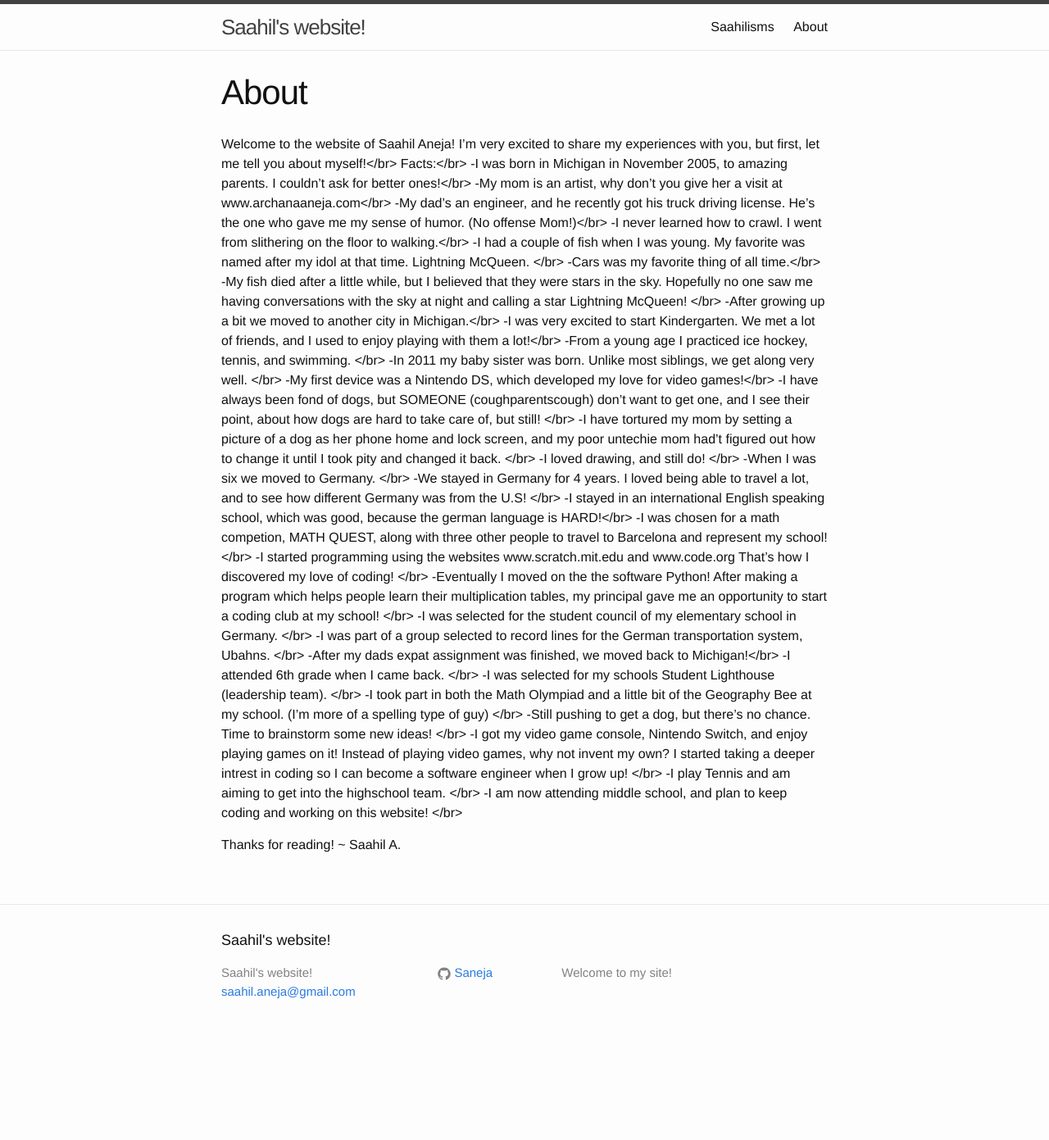
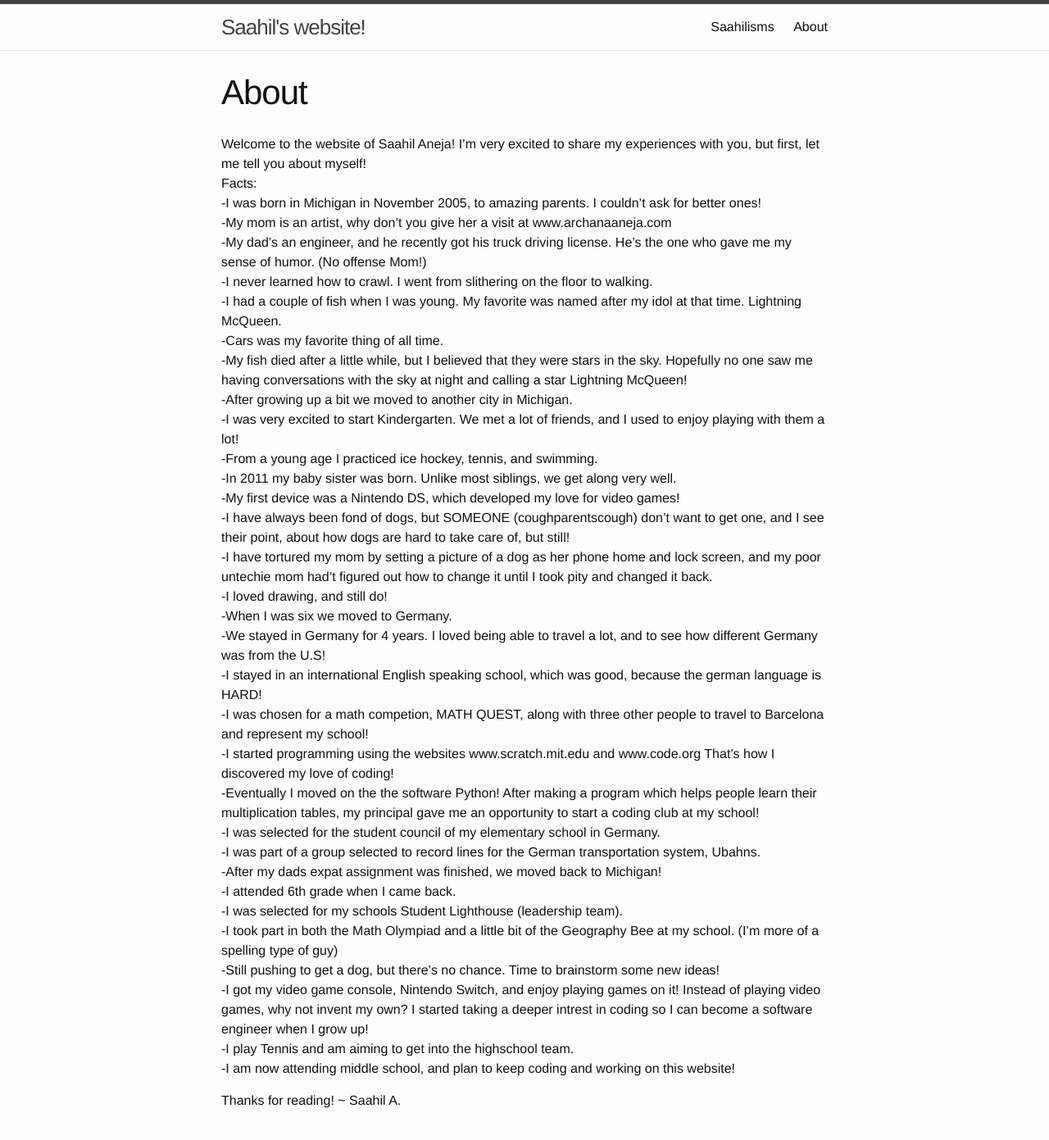
Before and after one commit to Saneja/saneja.github.io, a Jekyll site: the page built from about.md, in a window 1280 px wide and 1400 px high. Shown: the top 1391 px of the window at 82% size. Built offline with Jekyll 4.4.1, drawn with Linux system fonts in a browser that asks for light colours.

```diff
--- a/about.md
+++ b/about.md
@@ -5,39 +5,39 @@ permalink: /about/
 ---
 
 Welcome to the website of Saahil Aneja!
-I'm very excited to share my experiences with you, but first, let me tell you about myself!</br>
-Facts:</br>
--I was born in Michigan in November 2005, to amazing parents. I couldn't ask for better ones!</br>
--My mom is an artist, why don't you give her a visit at www.archanaaneja.com</br>
--My dad's an engineer, and he recently got his truck driving license. He's the one who gave me my sense of humor. (No offense Mom!)</br>
--I never learned how to crawl. I went from slithering on the floor to walking.</br>
--I had a couple of fish when I was young. My favorite was named after my idol at that time. Lightning McQueen. </br>
--Cars was my favorite thing of all time.</br>
--My fish died after a little while, but I believed that they were stars in the sky. Hopefully no one saw me having conversations with the sky at night and calling a star Lightning McQueen! </br>
--After growing up a bit we moved to another city in Michigan.</br>
--I was very excited to start Kindergarten. We met a lot of friends, and I used to enjoy playing with them a lot!</br>
--From a young age I practiced ice hockey, tennis, and swimming. </br>
--In 2011 my baby sister was born. Unlike most siblings, we get along very well. </br>
--My first device was a Nintendo DS, which developed my love for video games!</br>
--I have always been fond of dogs, but SOMEONE (coughparentscough) don't want to get one, and I see their point, about how dogs are hard to take care of, but still! </br>
--I have tortured my mom by setting a picture of a dog as her phone home and lock screen, and my poor untechie mom had't figured out how to change it until I took pity and changed it back. </br>
--I loved drawing, and still do! </br>
--When I was six we moved to Germany. </br>
--We stayed in Germany for 4 years. I loved being able to travel a lot, and to see how different Germany was from the U.S! </br>
--I stayed in an international English speaking school, which was good, because the german language is HARD!</br>
--I was chosen for a math competion, MATH QUEST, along with three other people to travel to Barcelona and represent my school! </br>
--I started programming using the websites www.scratch.mit.edu and www.code.org That's how I discovered my love of coding! </br>
--Eventually I moved on the the software Python! After making a program which helps people learn their multiplication tables, my principal gave me an opportunity to start a coding club at my school! </br>
--I was selected for the student council of my elementary school in Germany. </br>
--I was part of a group selected to record lines for the German transportation system, Ubahns. </br>
--After my dads expat assignment was finished, we moved back to Michigan!</br>
--I attended 6th grade when I came back. </br>
--I was selected for my schools Student Lighthouse (leadership team). </br>
--I took part in both the Math Olympiad and a little bit of the Geography Bee at my school. (I'm more of a spelling type of guy) </br>
--Still pushing to get a dog, but there's no chance. Time to brainstorm some new ideas! </br>
--I got my video game console, Nintendo Switch, and enjoy playing games on it! Instead of playing video games, why not invent my own? I started taking a deeper intrest in coding so I can become a software engineer when I grow up! </br>
--I play Tennis and am aiming to get into the highschool team. </br>
--I am now attending middle school, and plan to keep coding and working on this website! </br>
+I'm very excited to share my experiences with you, but first, let me tell you about myself!<br>
+Facts:<br>
+-I was born in Michigan in November 2005, to amazing parents. I couldn't ask for better ones!<br>
+-My mom is an artist, why don't you give her a visit at www.archanaaneja.com<br>
+-My dad's an engineer, and he recently got his truck driving license. He's the one who gave me my sense of humor. (No offense Mom!)<br>
+-I never learned how to crawl. I went from slithering on the floor to walking.<br>
+-I had a couple of fish when I was young. My favorite was named after my idol at that time. Lightning McQueen. <br>
+-Cars was my favorite thing of all time.<br>
+-My fish died after a little while, but I believed that they were stars in the sky. Hopefully no one saw me having conversations with the sky at night and calling a star Lightning McQueen! <br>
+-After growing up a bit we moved to another city in Michigan.<br>
+-I was very excited to start Kindergarten. We met a lot of friends, and I used to enjoy playing with them a lot!<br>
+-From a young age I practiced ice hockey, tennis, and swimming. <br>
+-In 2011 my baby sister was born. Unlike most siblings, we get along very well. <br>
+-My first device was a Nintendo DS, which developed my love for video games!<br>
+-I have always been fond of dogs, but SOMEONE (coughparentscough) don't want to get one, and I see their point, about how dogs are hard to take care of, but still! <br>
+-I have tortured my mom by setting a picture of a dog as her phone home and lock screen, and my poor untechie mom had't figured out how to change it until I took pity and changed it back. <br>
+-I loved drawing, and still do! <br>
+-When I was six we moved to Germany. <br>
+-We stayed in Germany for 4 years. I loved being able to travel a lot, and to see how different Germany was from the U.S! <br>
+-I stayed in an international English speaking school, which was good, because the german language is HARD!<br>
+-I was chosen for a math competion, MATH QUEST, along with three other people to travel to Barcelona and represent my school! <br>
+-I started programming using the websites www.scratch.mit.edu and www.code.org That's how I discovered my love of coding! <br>
+-Eventually I moved on the the software Python! After making a program which helps people learn their multiplication tables, my principal gave me an opportunity to start a coding club at my school! <br>
+-I was selected for the student council of my elementary school in Germany. <br>
+-I was part of a group selected to record lines for the German transportation system, Ubahns. <br>
+-After my dads expat assignment was finished, we moved back to Michigan!<br>
+-I attended 6th grade when I came back. <br>
+-I was selected for my schools Student Lighthouse (leadership team). <br>
+-I took part in both the Math Olympiad and a little bit of the Geography Bee at my school. (I'm more of a spelling type of guy) <br>
+-Still pushing to get a dog, but there's no chance. Time to brainstorm some new ideas! <br>
+-I got my video game console, Nintendo Switch, and enjoy playing games on it! Instead of playing video games, why not invent my own? I started taking a deeper intrest in coding so I can become a software engineer when I grow up! <br>
+-I play Tennis and am aiming to get into the highschool team. <br>
+-I am now attending middle school, and plan to keep coding and working on this website! <br>
 
 Thanks for reading!
 ~ Saahil A.
```
